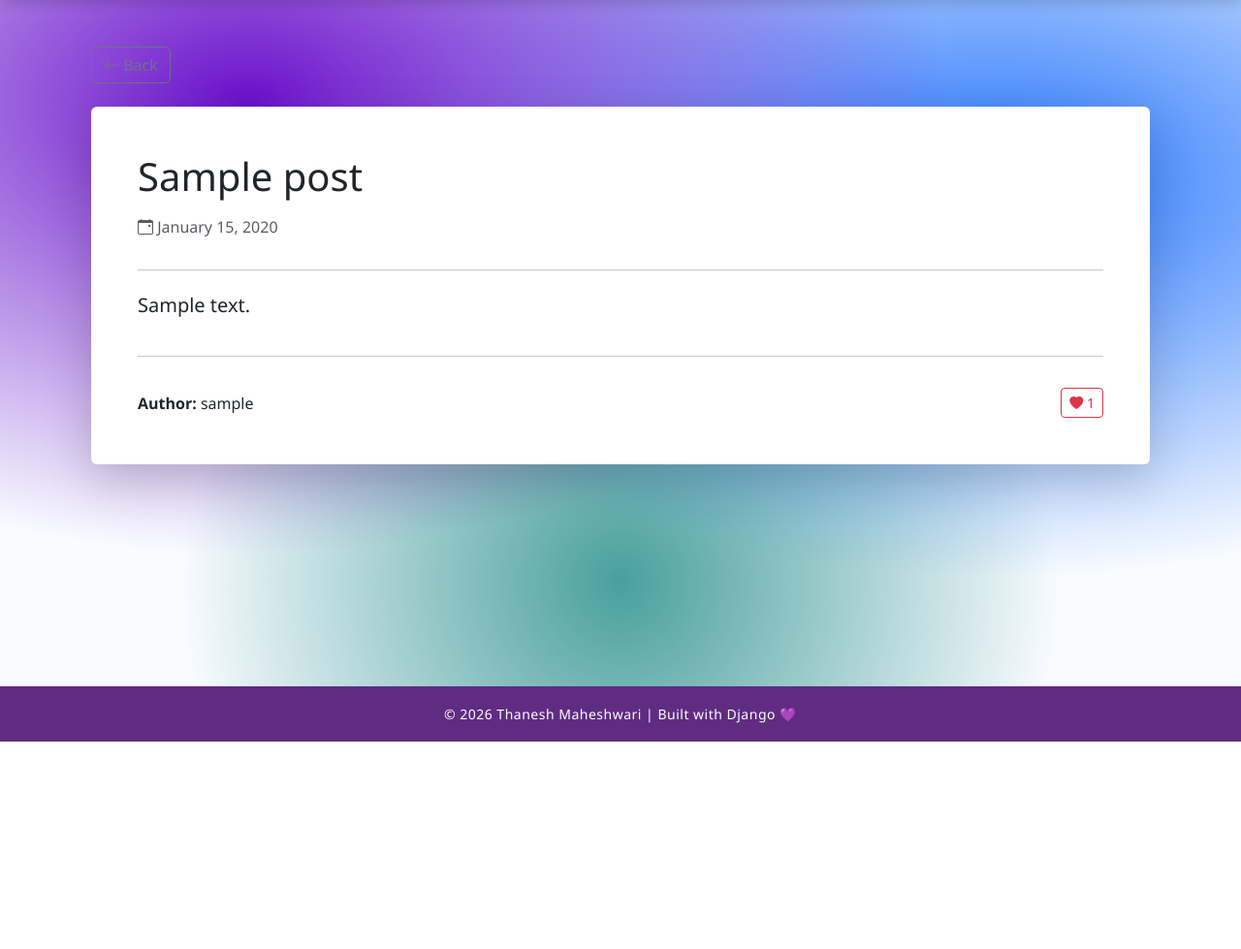
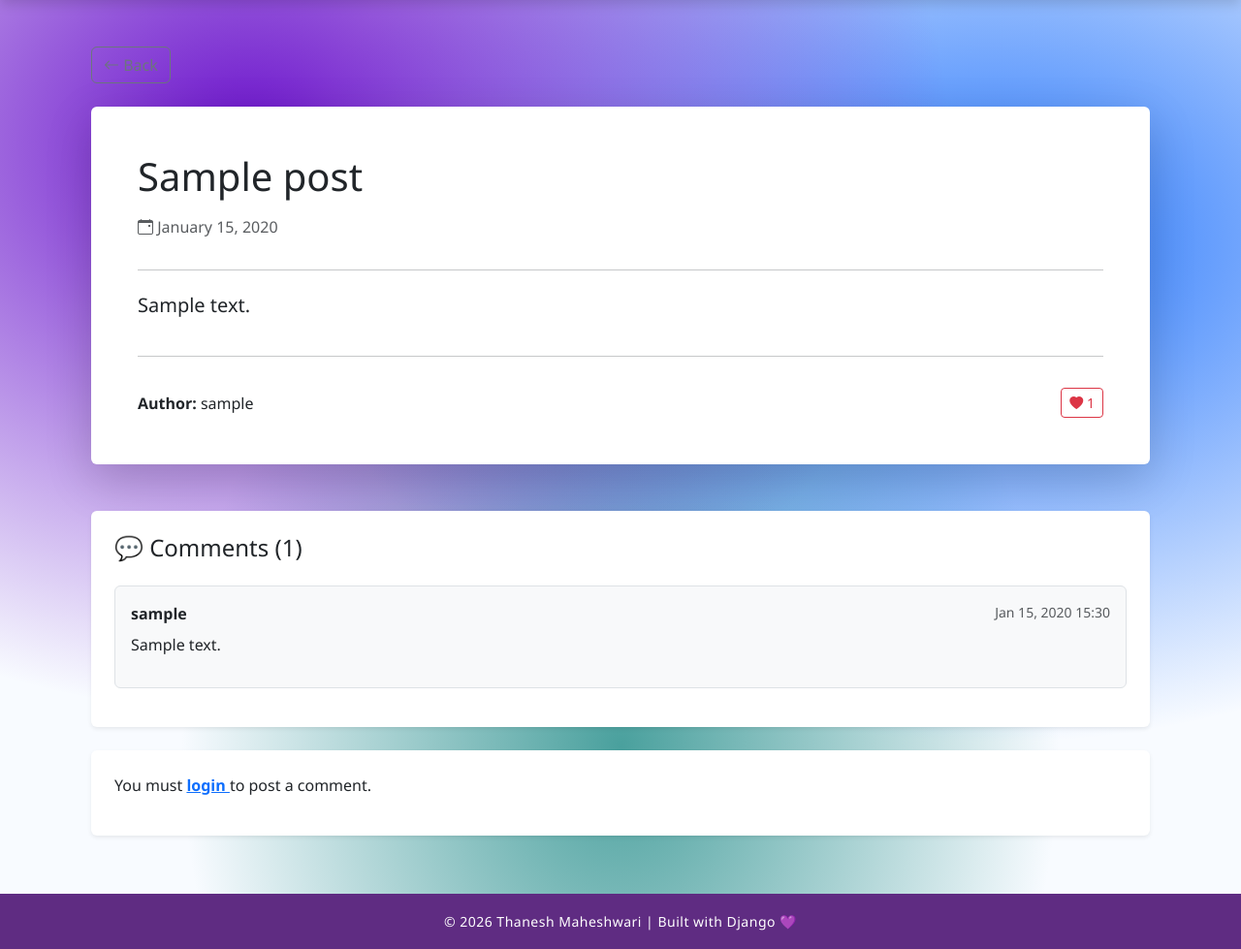
Before and after one commit to thanesh04/my-first-blog-model, a Django app: page /post/1/ in a window 1280 px wide. Shown: the part 59-1038 px from the top of the page at 97% size. Before the commit the page ends 824 px from the top, so only its background shows below. Run offline with Django 5.2, Linux system fonts and the light colour scheme; tables that the repository leaves empty hold one stand-in row (values such as "Sample post").

Commit message:
Added Comment model

```diff
--- a/blog/admin.py
+++ b/blog/admin.py
@@ -1,4 +1,6 @@
 from django.contrib import admin
 from .models import Post
+from .models import Comment
 
 admin.site.register(Post)
+admin.site.register(Comment)
--- a/blog/forms.py
+++ b/blog/forms.py
@@ -2,6 +2,7 @@ from django import forms
 from .models import Post
 from django.contrib.auth.models import User
 from django.contrib.auth.forms import UserCreationForm
+from .models import Comment
 
 
 class PostForm(forms.ModelForm):
@@ -16,3 +17,11 @@ class RegisterForm(UserCreationForm):
     class Meta:
         model = User
         fields = ("username", "email", "password1", "password2")
+
+class CommentForm(forms.ModelForm):
+    class Meta:
+        model = Comment
+        fields = ['content']
+        widgets = {
+            'content': forms.Textarea(attrs={'class': 'form-control', 'rows': 3})
+        }
--- a/blog/models.py
+++ b/blog/models.py
@@ -1,6 +1,7 @@
 from django.db import models
 from django.conf import settings
 from django.utils import timezone
+from django.contrib.auth.models import User
 
 
 class Post(models.Model):
@@ -20,3 +21,13 @@ class Post(models.Model):
 
     def __str__(self):
         return self.title
+
+class Comment(models.Model):
+    post = models.ForeignKey('Post', on_delete=models.CASCADE, related_name='comments')
+    user = models.ForeignKey(User, on_delete=models.CASCADE)
+    content = models.TextField()
+    created_at = models.DateTimeField(auto_now_add=True)
+    active = models.BooleanField(default=True)
+
+    def __str__(self):
+        return f"Comment by {self.user} on {self.post}"
--- a/blog/templates/blog/post_detail.html
+++ b/blog/templates/blog/post_detail.html
@@ -60,6 +60,59 @@
 
     </div>
 
+
+    <!-- ================= COMMENTS SECTION ================= -->
+
+    <div class="card mt-5 p-4 shadow-sm border-0">
+
+        <h4 class="mb-4">
+            💬 Comments ({{ comments.count }})
+        </h4>
+
+        {% for comment in comments %}
+            <div class="border rounded p-3 mb-3 bg-light">
+                <div class="d-flex justify-content-between">
+                    <strong>{{ comment.user.username }}</strong>
+                    <small class="text-muted">
+                        {{ comment.created_at|date:"M d, Y H:i" }}
+                    </small>
+                </div>
+                <p class="mt-2 mb-0">{{ comment.content|linebreaks }}</p>
+            </div>
+        {% empty %}
+            <p class="text-muted">No comments yet. Be the first to comment!</p>
+        {% endfor %}
+
+    </div>
+
+
+    <!-- ================= ADD COMMENT FORM ================= -->
+
+    <div class="card mt-4 p-4 shadow-sm border-0">
+
+        {% if user.is_authenticated %}
+            <h5>Add a Comment</h5>
+
+            <form method="POST">
+                {% csrf_token %}
+                {{ form.as_p }}
+                <button type="submit" class="btn btn-primary">
+                    Post Comment
+                </button>
+            </form>
+
+        {% else %}
+            <p>
+                You must
+                <a href="{% url 'login' %}" class="fw-bold">
+                    login
+                </a>
+                to post a comment.
+            </p>
+        {% endif %}
+
+    </div>
+
 </div>
 
 {% endblock %}
--- a/blog/views.py
+++ b/blog/views.py
@@ -7,6 +7,8 @@ from django.contrib import messages
 
 from .models import Post
 from .forms import PostForm, RegisterForm
+
+from .forms import CommentForm
 
 
 # -----------------------------
@@ -29,7 +31,27 @@ def post_list(request):
 # -----------------------------
 def post_detail(request, pk):
     post = get_object_or_404(Post, pk=pk)
-    return render(request, 'blog/post_detail.html', {'post': post})
+    comments = post.comments.filter(active=True)
+
+    if request.method == 'POST':
+        if request.user.is_authenticated:
+            form = CommentForm(request.POST)
+            if form.is_valid():
+                comment = form.save(commit=False)
+                comment.post = post
+                comment.user = request.user
+                comment.save()
+                return redirect('post_detail', pk=pk)
+        else:
+            return redirect('login')
+    else:
+        form = CommentForm()
+
+    return render(request, 'blog/post_detail.html', {
+        'post': post,
+        'comments': comments,
+        'form': form
+    })
 
 
 # -----------------------------
```
Also changed, not shown: blog/migrations/0001_initial.py (deleted), blog/migrations/0002_post_likes.py (deleted).
